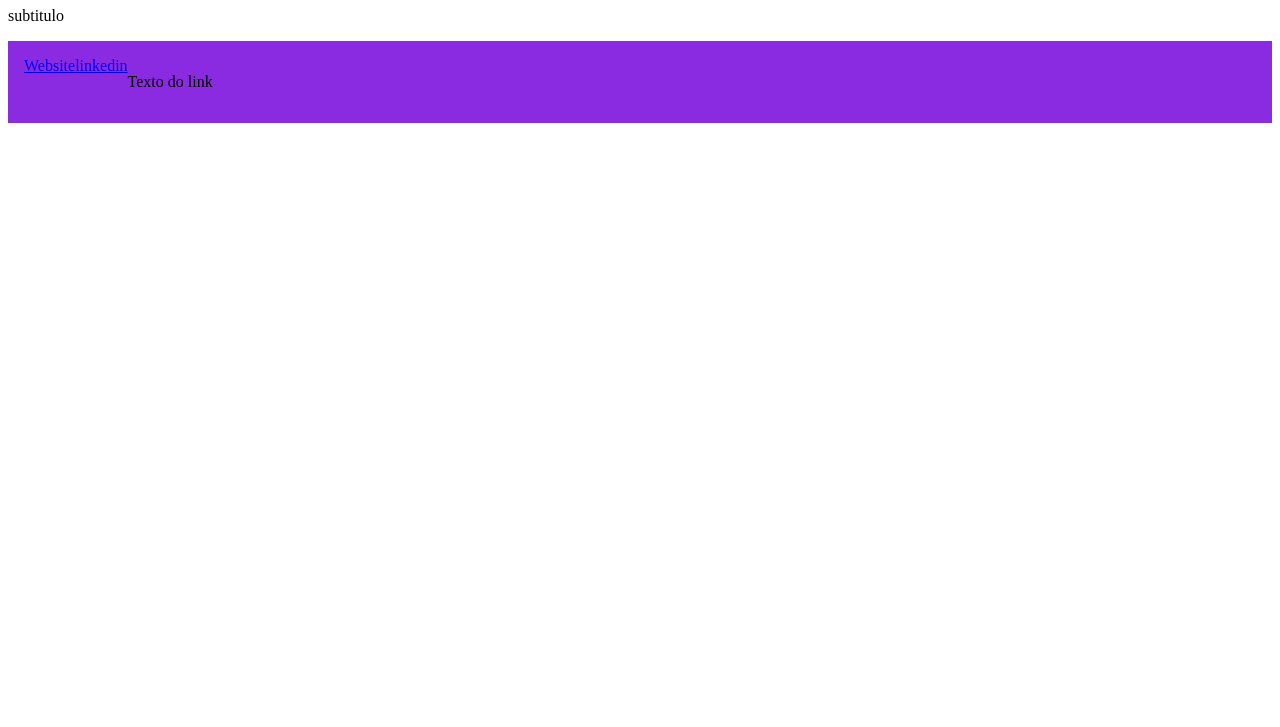
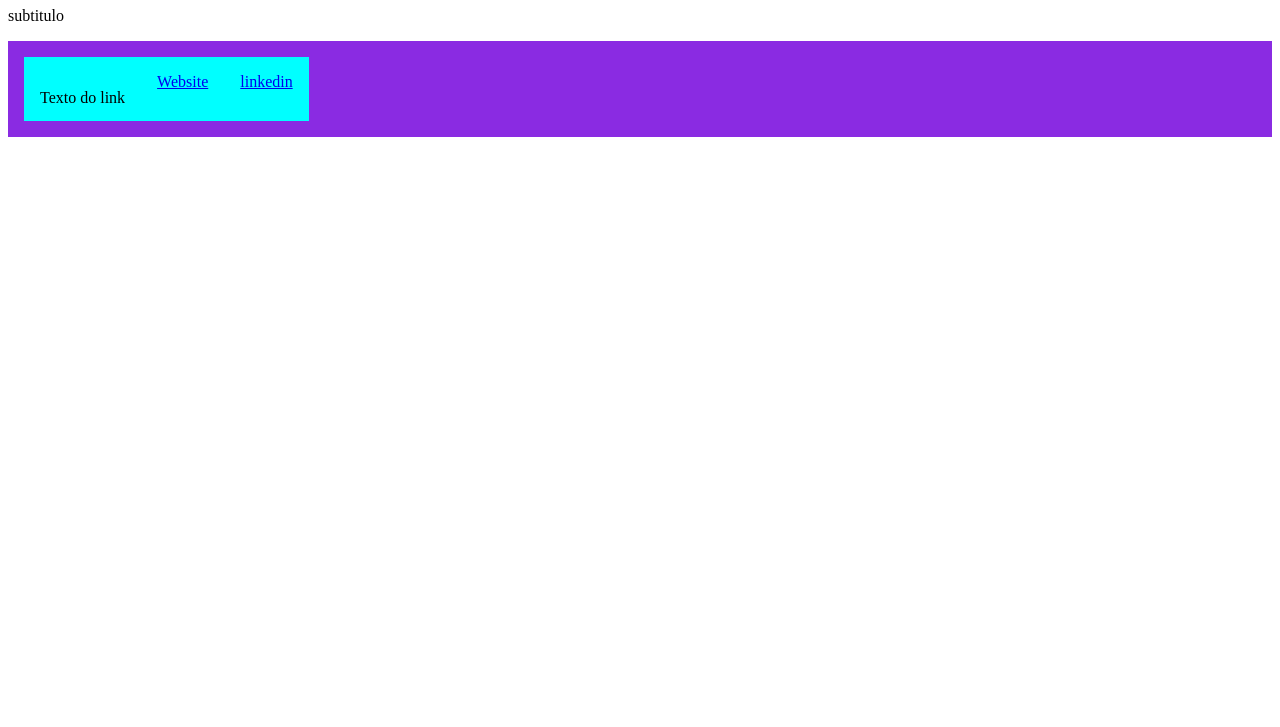
Before and after one commit to Rodrigocelio/w-store, a plain HTML site: page index.html in a window 1280 px wide. Shown: the part 73-800 px from the top of the page. Drawn offline with Linux system fonts and the light colour scheme.

Commit message:
alterando o paragrafo de posição

```diff
--- a/index.html
+++ b/index.html
@@ -9,7 +9,11 @@
     <div>
         <h1>Titulo</h1>
         <p>subtitulo</p>
-        <div style="display: flex; padding: 16px; background-color: blueviolet;"><a href="rodrigocelio.com.br">Website</a><a href="linkedin/in/rodrigocelio.com.br">linkedin</a> <p>Texto do link</p></div>
+        <div style="display: flex; padding: 16px 16px 16px 16px; background-color: blueviolet;">
+            <div style="padding: 16px; max-height: 32px; background-color: aqua;"><p>Texto do link</p></div>
+           <div style="padding: 16px; background-color: aqua;"> <a href="rodrigocelio.com.br">Website</a></div>
+           <div style="padding: 16px; background-color: aqua;">  <a href="linkedin/in/rodrigocelio.com.br">linkedin</a> </div>
+        </div>
     </div>
 
 </body>
```
